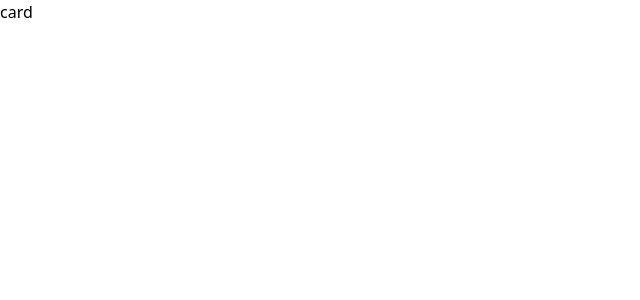
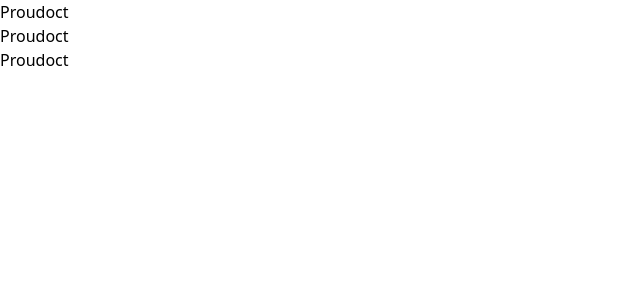
Before and after one commit to mohammadjalizi/shping, a React (Create React App) app: page / in a window 1280 px wide. Shown: the top 300 px of the page, without its empty margins (0-640 px from the left). Built offline with nearby package versions, Linux system fonts and the light colour scheme.

Commit message:
Added project

```diff
--- a/src/Data/Card.jsx
+++ b/src/Data/Card.jsx
@@ -1,12 +1,14 @@
 import React from 'react'
+import Proudoct from './Proudoct'
+function Card({proudoctsData}) {
 
-function Card({proudoctsData}) {
-  console.log("inprodc:")
-  console.log(proudoctsData)
   return (
     <div>
 
-<h1>  card</h1>
+{
+proudoctsData.map(item=> <Proudoct key={item.id} Proudoct={item}/>)
+
+}
 
     </div>
   )
--- /dev/null
+++ b/src/Data/Proudoct.jsx
@@ -0,0 +1,12 @@
+import React from 'react'
+
+function Proudoct() {
+  return (
+    <div>
+
+        Proudoct
+        </div>
+  )
+}
+
+export default Proudoct
```
